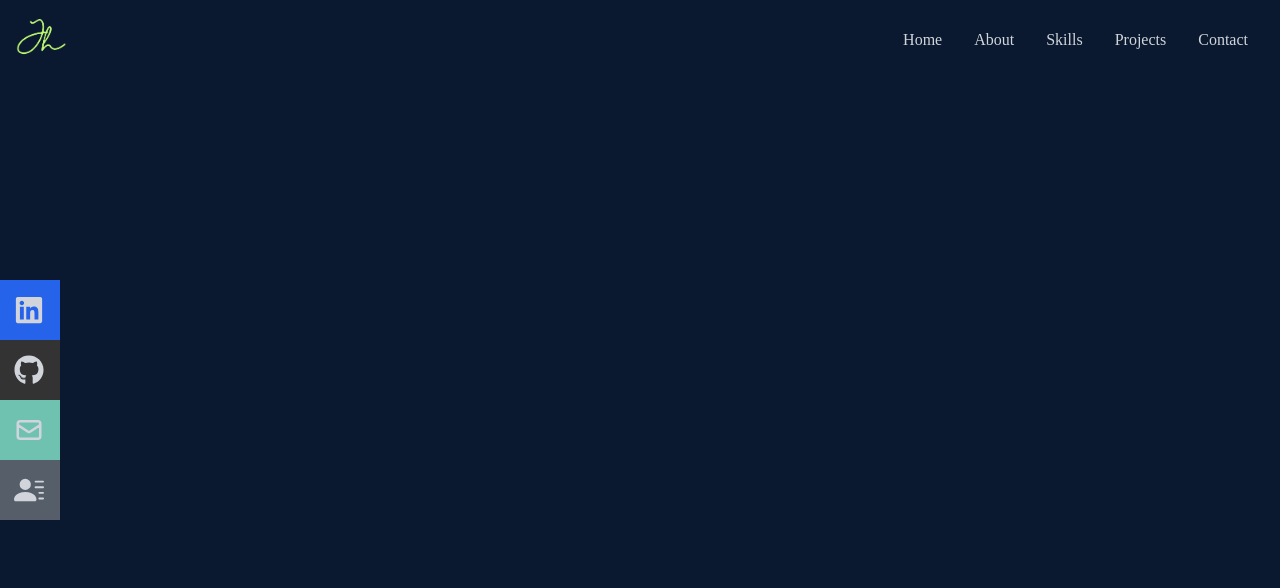
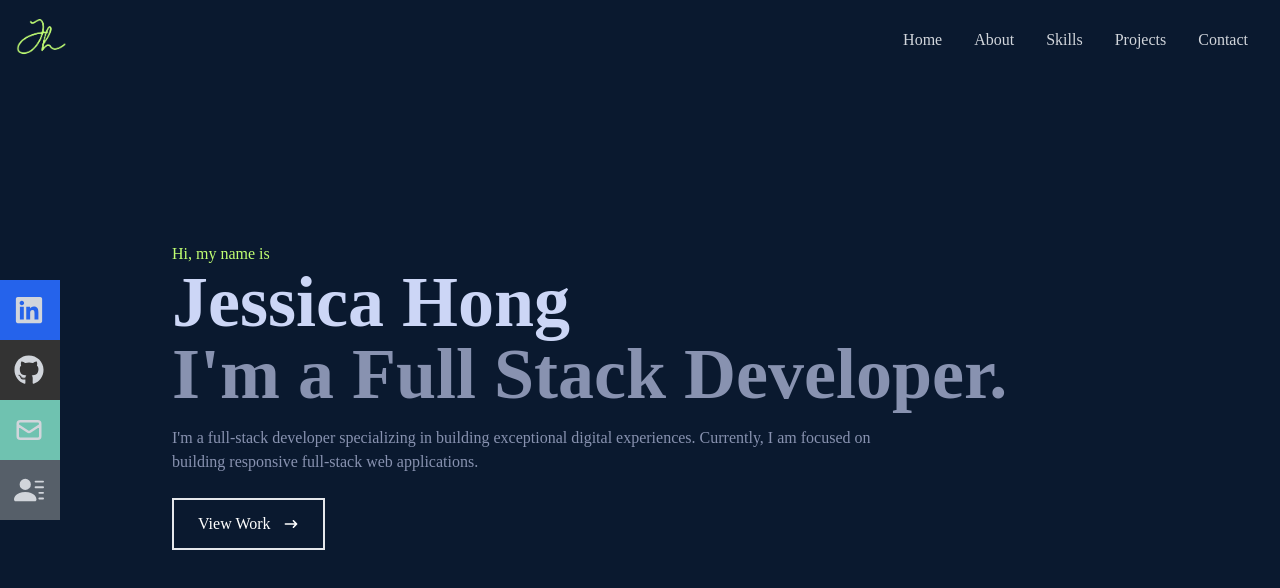
Before and after one commit to jessicashong/jess-portfolio, a React (Create React App) app: page / in a window 1280 px wide. Shown: the top 588 px of the page. Built offline with nearby package versions, Linux system fonts and the light colour scheme; the HTML template or start-up script is replaced by a standard one.

Commit message:
home component with basic intro and view work button

```diff
--- /dev/null
+++ b/src/components/About.js
@@ -0,0 +1,9 @@
+import React from 'react'
+
+const About = () => {
+  return (
+    <div>About</div>
+  )
+}
+
+export default About
--- a/src/components/Home.js
+++ b/src/components/Home.js
@@ -4,7 +4,24 @@ import {HiArrowNarrowRight} from 'react-icons/hi';
 
 const Home = () => {
   return (
-    <div className='w-full h-screen bg-[#0a192f]'>
+    <div name='home' className='w-full h-screen bg-[#0a192f]'>
+
+        {/* container */}
+        <div className='max-w-[1000px] mx-auto px-8 flex flex-col justify-center h-full'>
+            <p className='text-[#C1FF72]'>Hi, my name is</p>
+            <h1 className='text-4xl sm:text-7xl font-bold text-[#ccd6f6]'>Jessica Hong</h1>
+            <h2 className='text-4xl sm:text-7xl font-bold text-[#8892b0]'>I'm a Full Stack Developer.</h2>
+            <p className='text-[#8892b0] py-4 max-w-[700px]'>I'm a full-stack developer specializing in building exceptional digital experiences. Currently, I am focused on building responsive full-stack web applications.</p>
+
+            <div>
+                <button className='text-white group border-2 px-6 py-3 my-2 flex items-center hover:bg-[#c1ff72] hover:border-gray-800 hover:text-gray-800'>View Work
+                    <span className='group-hover:rotate-90 duration-300'>
+                        <HiArrowNarrowRight className='ml-3 ' />
+                    </span>
+                </button>
+            </div>
+        </div>
+
 
     </div>
   )
```
